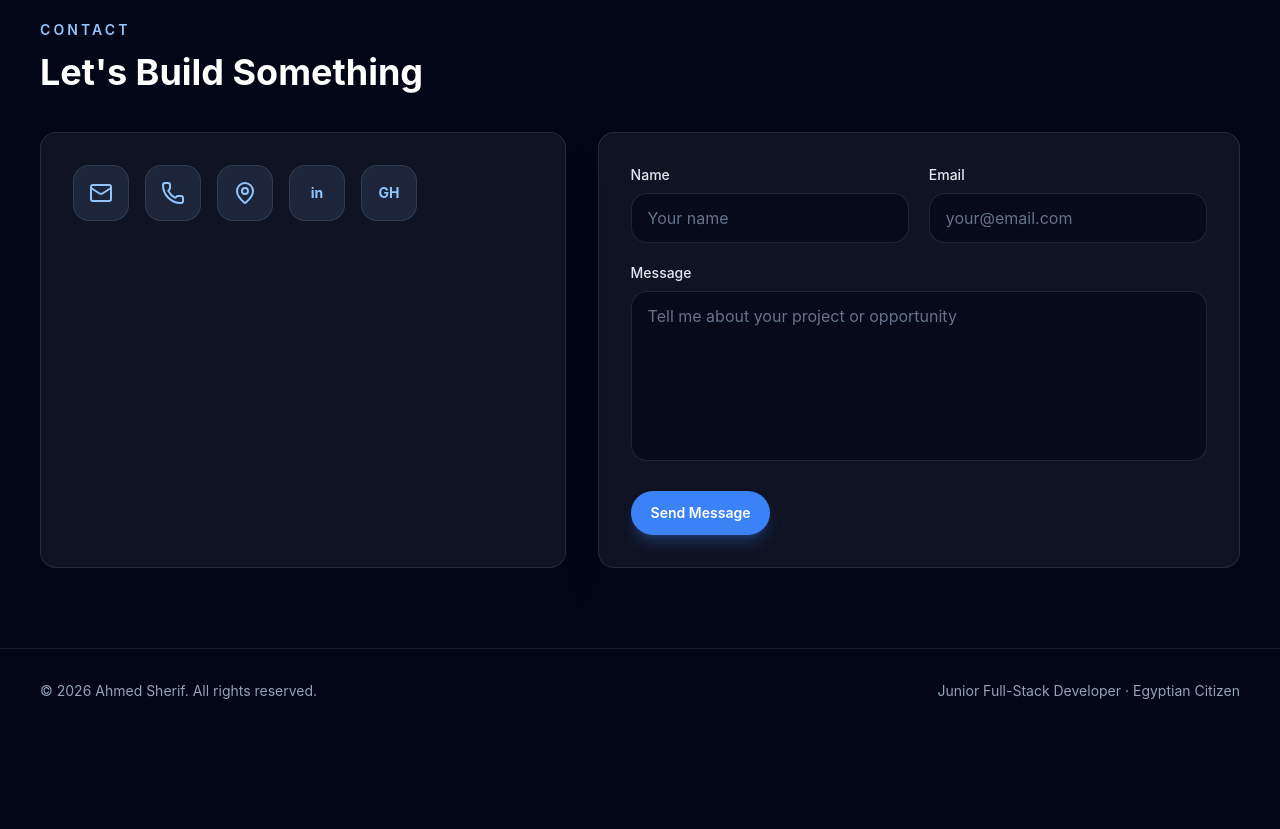
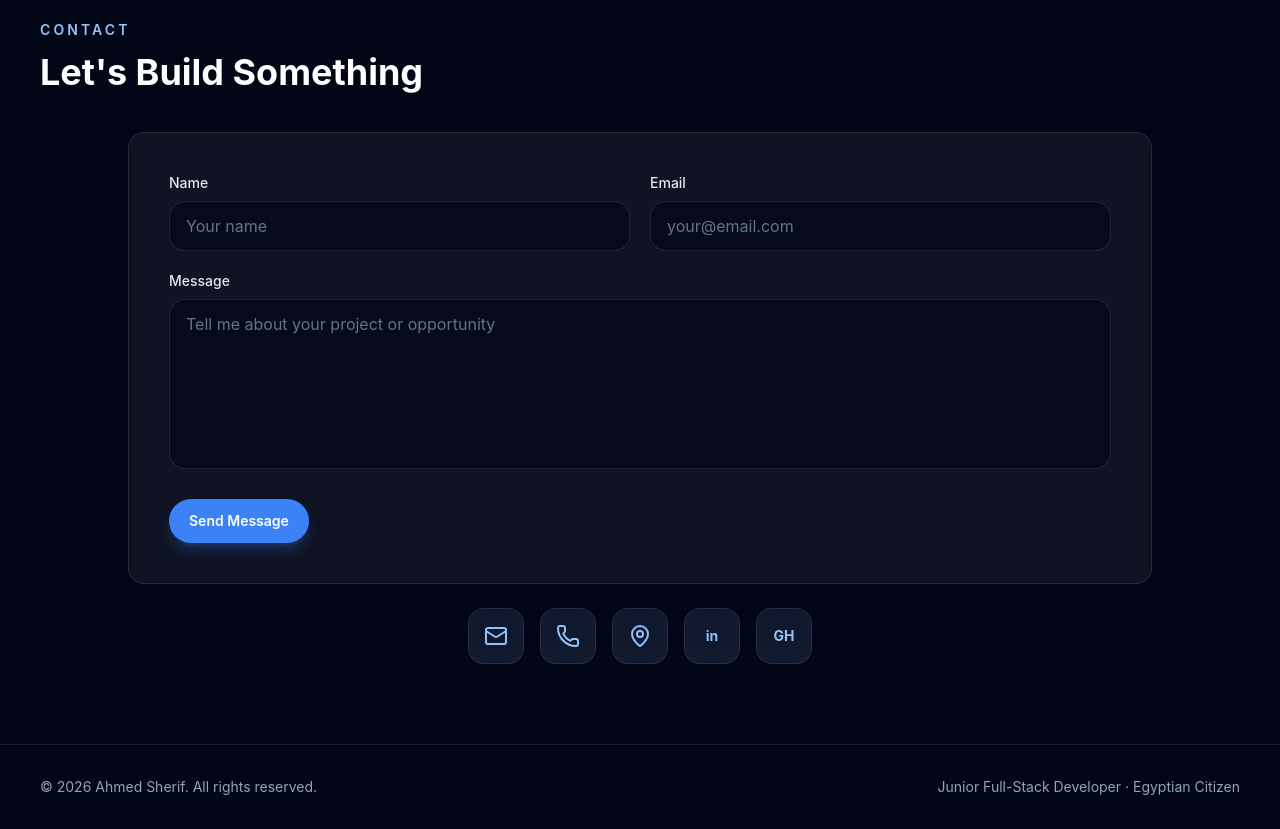
Before and after one commit to 2022123167a/portfolio, a React (Vite) app: page / in a window 1280 px wide. Shown: the part 4320-5149 px from the top of the page. Before the commit the page ends 5053 px from the top, so only its background shows below. Built offline with nearby package versions, Linux system fonts and the light colour scheme.

Commit message:
Refine contact form layout

```diff
--- a/src/components/Contact.jsx
+++ b/src/components/Contact.jsx
@@ -51,39 +51,8 @@ function Contact() {
     <section id="contact" className="section-container">
       <p className="section-kicker">{t("contact.kicker")}</p>
       <h2 className="section-heading">{t("contact.heading")}</h2>
-      <div className="mt-10 grid gap-8 lg:grid-cols-[0.9fr_1.1fr]">
-        <div className="glass-card p-6 sm:p-8">
-          <div className="flex flex-wrap gap-4">
-            {contactItems.map(({ icon: Icon, iconText, label, labelKey, value, valueKey, href }) => {
-              const itemLabel = labelKey ? t(labelKey) : label;
-              const itemValue = valueKey ? t(valueKey) : value;
-              const content = (
-                <span className="inline-flex h-14 w-14 items-center justify-center rounded-2xl border border-white/10 bg-blue-300/10 text-blue-300 transition duration-300 hover:-translate-y-1 hover:border-blue-300/50 hover:bg-blue-300/15">
-                  {Icon ? <Icon size={24} /> : <span className="text-sm font-bold">{iconText}</span>}
-                </span>
-              );
-
-              return href ? (
-                <a
-                  key={itemLabel}
-                  href={href}
-                  target={href.startsWith("http") ? "_blank" : undefined}
-                  rel="noreferrer"
-                  aria-label={`${itemLabel}: ${itemValue}`}
-                  title={itemValue}
-                >
-                  {content}
-                </a>
-              ) : (
-                <span key={itemLabel} aria-label={`${itemLabel}: ${itemValue}`} title={itemValue}>
-                  {content}
-                </span>
-              );
-            })}
-          </div>
-        </div>
-
-        <form className="glass-card p-6 sm:p-8" onSubmit={handleSubmit}>
+      <div className="mx-auto mt-10 max-w-5xl">
+        <form className="glass-card p-6 sm:p-8 lg:p-10" onSubmit={handleSubmit}>
           <div className="grid gap-5 sm:grid-cols-2">
             <label className="block">
               <span className="mb-2 block text-sm font-medium text-slate-200">{t("contact.nameLabel")}</span>
@@ -134,6 +103,34 @@ function Contact() {
             </p>
           )}
         </form>
+        <div className="mt-6 flex flex-wrap justify-center gap-4">
+          {contactItems.map(({ icon: Icon, iconText, label, labelKey, value, valueKey, href }) => {
+            const itemLabel = labelKey ? t(labelKey) : label;
+            const itemValue = valueKey ? t(valueKey) : value;
+            const content = (
+              <span className="inline-flex h-14 w-14 items-center justify-center rounded-2xl border border-white/10 bg-blue-300/10 text-blue-300 transition duration-300 hover:-translate-y-1 hover:border-blue-300/50 hover:bg-blue-300/15">
+                {Icon ? <Icon size={24} /> : <span className="text-sm font-bold">{iconText}</span>}
+              </span>
+            );
+
+            return href ? (
+              <a
+                key={itemLabel}
+                href={href}
+                target={href.startsWith("http") ? "_blank" : undefined}
+                rel="noreferrer"
+                aria-label={`${itemLabel}: ${itemValue}`}
+                title={itemValue}
+              >
+                {content}
+              </a>
+            ) : (
+              <span key={itemLabel} aria-label={`${itemLabel}: ${itemValue}`} title={itemValue}>
+                {content}
+              </span>
+            );
+          })}
+        </div>
       </div>
     </section>
   );
```
